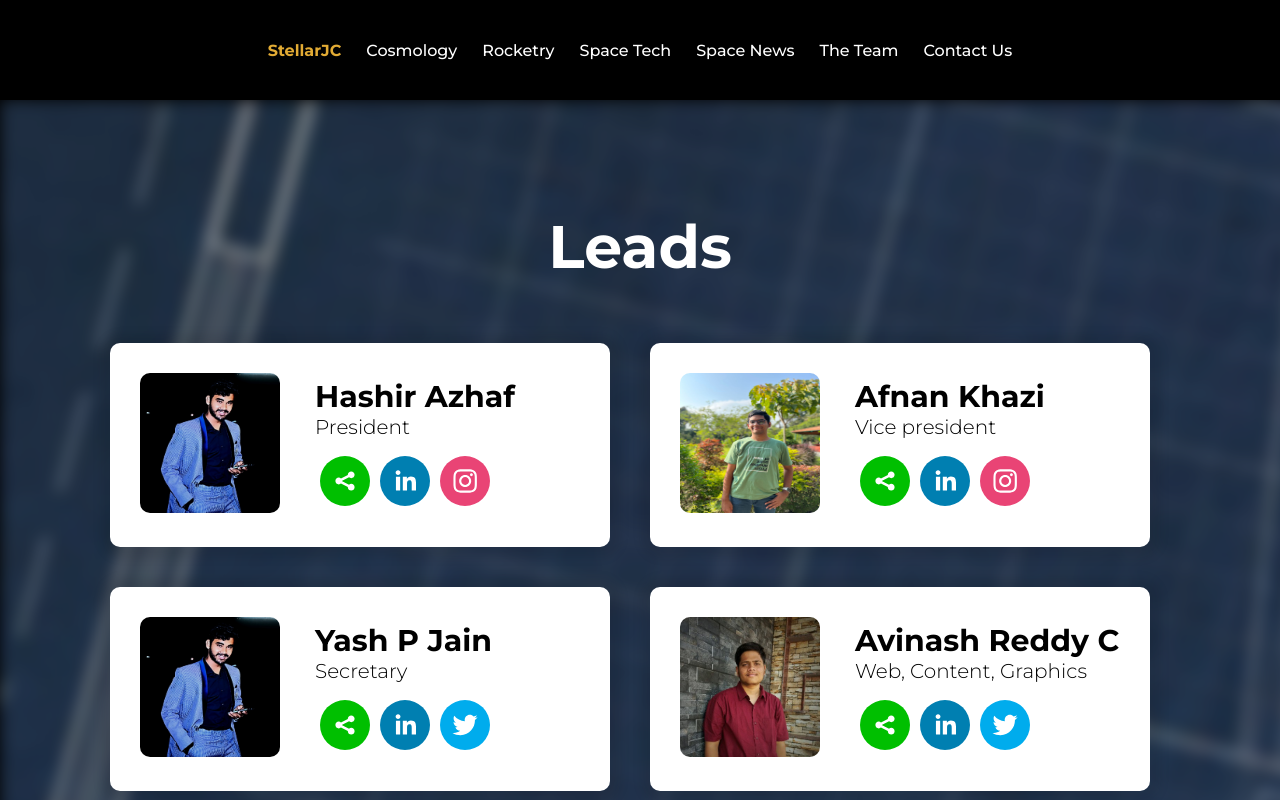
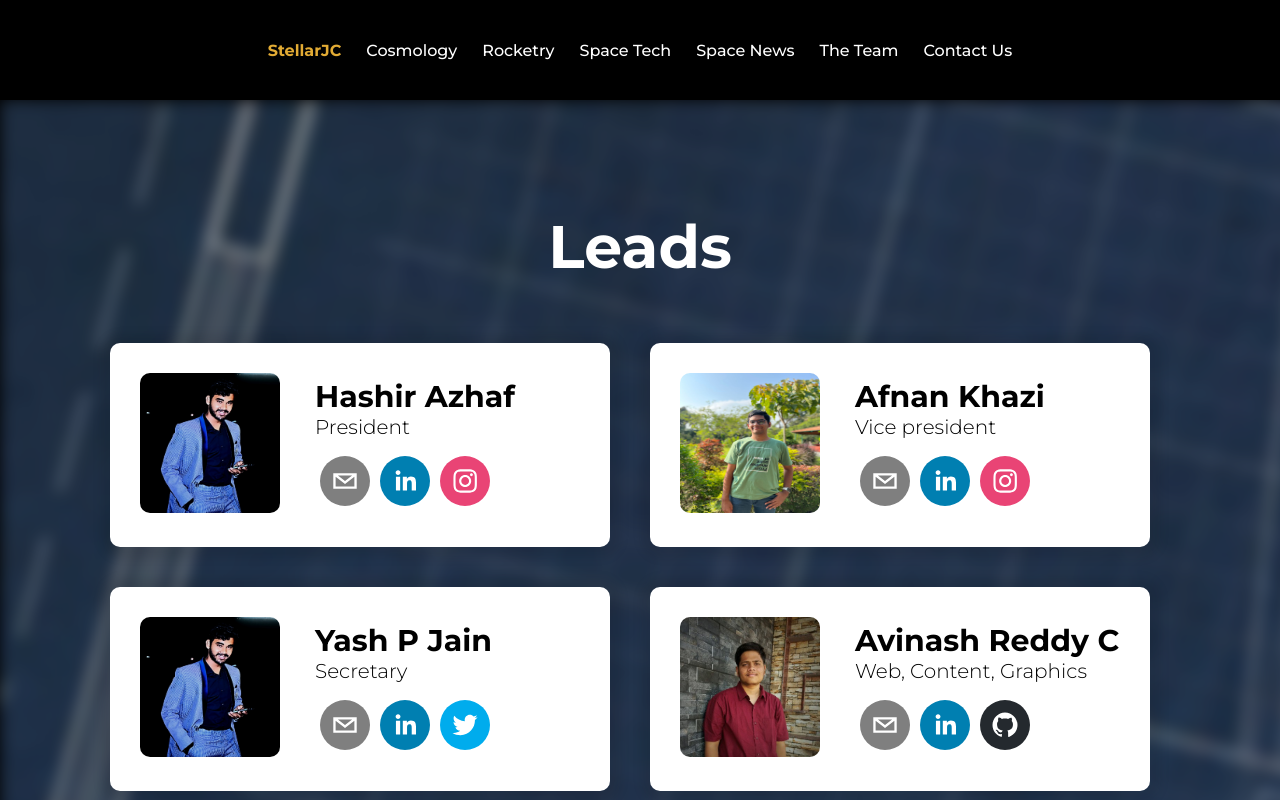
Before and after one commit to stellarjc/Website-React-Code, a React (Create React App) app: page /tem in a window 1280 px wide. Shown: the top 800 px of the page. Built offline with nearby package versions, Linux system fonts and the light colour scheme.

Commit message:
title and favicon added wt other change -avinash

```diff
--- a/public/index.html
+++ b/public/index.html
@@ -27,7 +27,7 @@
       work correctly both with client-side routing and a non-root public URL.
       Learn how to configure a non-root public URL by running `npm run build`.
     -->
-  <title>React App</title>
+  <title>STELLAR JC</title>
 </head>
 
 <body>
--- a/src/screens/Team.js
+++ b/src/screens/Team.js
@@ -7,25 +7,25 @@ function Team() {
             name: "Hashir Azhaf",
             position: "President",
             image: "team/hashir.jpg",
-            links: ["hashirazhaf@gmail.com", "https://www.linkedin.com/in/hashir-azhaf-898243233", "https://instagram.com/lion_heart_003?igshid=MzNlNGNkZWQ4Mg=="]
+            links: ["mailto:hashirazhaf@gmail.com", "https://www.linkedin.com/in/hashir-azhaf-898243233", "https://instagram.com/lion_heart_003?igshid=MzNlNGNkZWQ4Mg=="]
         },
         {
             name: "Afnan Khazi",
             position: "Vice president",
             image: "team/afnan.jpg",
-            links: ["hashirazhaf@gmail.com", "https://www.linkedin.com/in/hashir-azhaf-898243233", "https://instagram.com/lion_heart_003?igshid=MzNlNGNkZWQ4Mg=="]
+            links: ["mailto:hashirazhaf@gmail.com", "https://www.linkedin.com/in/hashir-azhaf-898243233", "https://instagram.com/lion_heart_003?igshid=MzNlNGNkZWQ4Mg=="]
         },
         {
             name: "Yash P Jain",
             position: "Secretary",
             image: "team/hashir.jpg",
-            links: ["hashirazhaf@gmail.com", "https://www.linkedin.com/in/hashir-azhaf-898243233", "https://twitter.com/Avinash77936013"]
+            links: ["mailto:hashirazhaf@gmail.com", "https://www.linkedin.com/in/hashir-azhaf-898243233", "https://twitter.com/Avinash77936013"]
         },
         {
             name: "Avinash Reddy C",
             position: "Web, Content, Graphics",
             image: "team/avinash.jpeg",
-            links: ["avihanvaisri@gmail.com", "https://www.linkedin.com/in/avinash-reddy-c-857057235/", "https://twitter.com/Avinash77936013"]
+            links: ["mailto:avihanvaisri@gmail.com", "https://www.linkedin.com/in/avinash-reddy-c-857057235/", "https://github.com/avinash84319"]
         },
         {
             name: "Nikitha Rathod",
```
Also changed, not shown: 1 other file (tests, documents, lock files or other folders).
